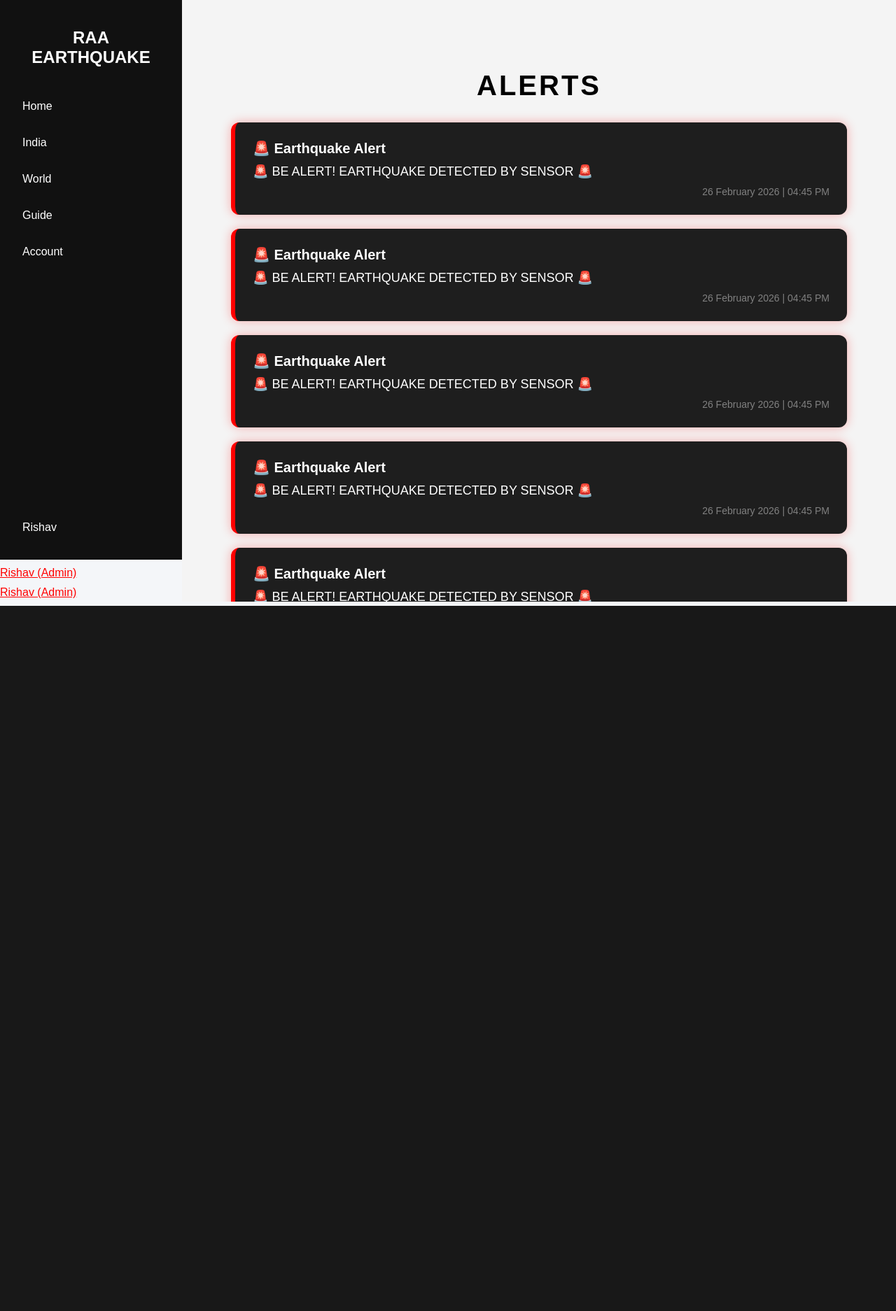
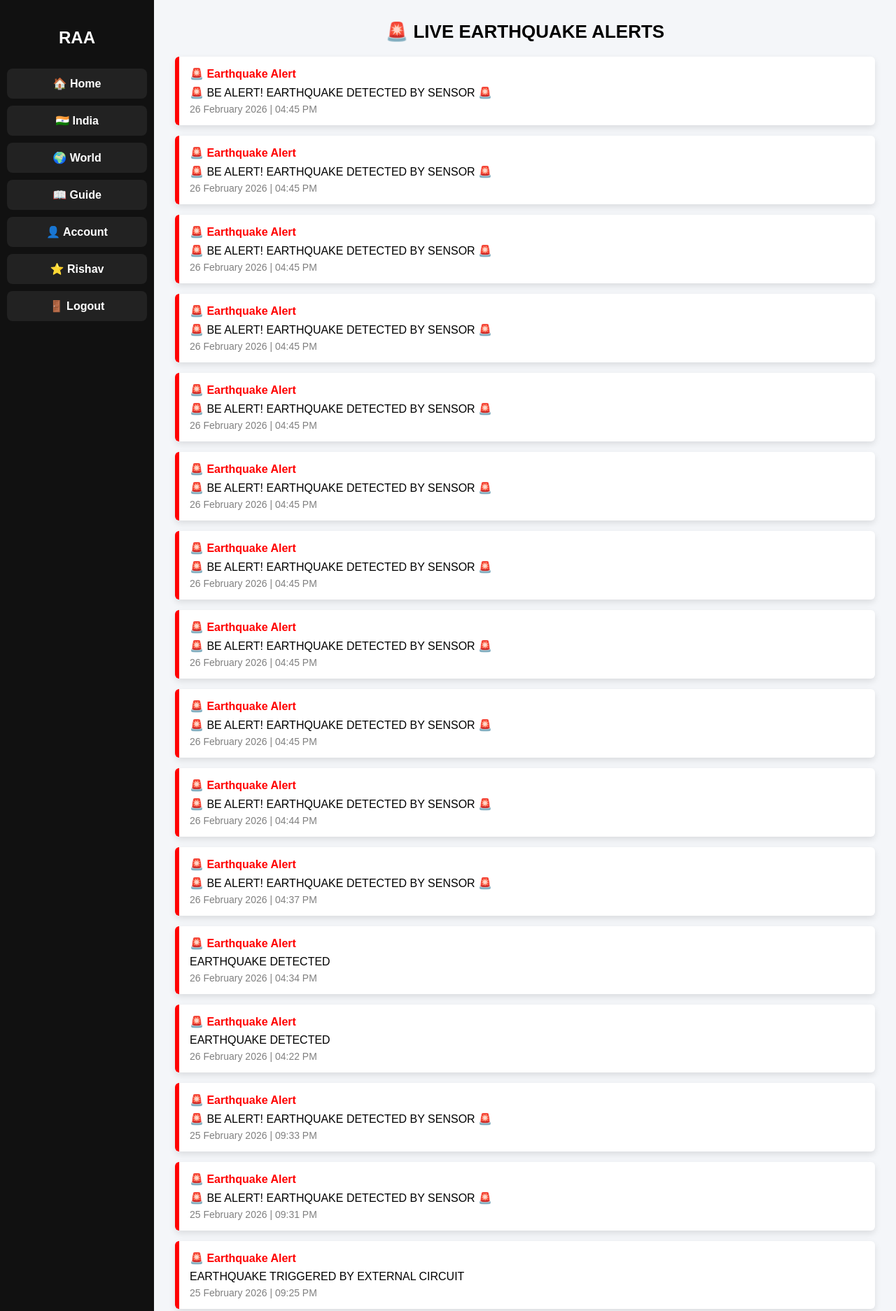
Before and after one commit to jhakalikant812-source/raa-earthquake, a Flask app: page / in a window 1280 px wide. Shown: the top 1874 px of the page at 70% size. Before the commit the page ends 866 px from the top, so only its background shows below. Run offline with Flask 3, Linux system fonts and the light colour scheme; a user stored in the database is signed in; data comes from the database, SQL or seed files in the repository.

Commit message:
Updated index with live refresh

```diff
--- a/app.py
+++ b/app.py
@@ -71,6 +71,36 @@ def send_alert():
     print("🚨 ALERT SAVED:", message)
 
     return "OK", 200
+
+
+
+
+@app.route("/get_alerts")
+def get_alerts():
+    alerts = Alert.query.order_by(Alert.date.desc()).all()
+
+    alert_list = []
+
+    for alert in alerts:
+        ist_time = alert.date + timedelta(hours=5, minutes=30)
+
+        alert_list.append({
+            "message": alert.message,
+            "time": ist_time.strftime("%d-%m-%Y %H:%M:%S")
+        })
+
+    return {"alerts": alert_list}
+
+
+
+
+
+
+
+
+
+
+
 
 # ================= SIGNUP =================
 
--- a/static/style.css
+++ b/static/style.css
@@ -77,7 +77,7 @@ button {
 }
 
 .alert-box {
-    background: #1e1e1e;
+    background: #ebe6e6;
     padding: 25px;
     margin-bottom: 20px;
     border-radius: 12px;
@@ -150,7 +150,7 @@ body {
 /* Sidebar */
 .sidebar {
     width: 220px;
-    background: #111;
+    background: #0a0909;
     color: white;
     display: flex;
     flex-direction: column;
--- a/templates/base.html
+++ b/templates/base.html
@@ -2,46 +2,156 @@
 <html>
 <head>
     <title>RAA EARTHQUAKE</title>
-    <link rel="stylesheet" href="{{ url_for('static', filename='style.css') }}">
+
+    <style>
+        body {
+            margin: 0;
+            font-family: Arial, sans-serif;
+            background: #f4f6f9;
+        }
+
+        /* ===== Layout ===== */
+        .main-container {
+            display: flex;
+        }
+
+        /* ===== Sidebar ===== */
+        .sidebar {
+            width: 220px;
+            background: #111;
+            min-height: 100vh;
+            padding-top: 20px;
+        }
+
+        .sidebar h2 {
+            color: white;
+            text-align: center;
+            margin-bottom: 30px;
+        }
+
+        .menu-box {
+            background: #222;
+            margin: 10px;
+            padding: 12px;
+            border-radius: 8px;
+            text-align: center;
+            transition: 0.3s;
+        }
+
+        .menu-box a {
+            color: white;
+            text-decoration: none;
+            font-weight: bold;
+            display: block;
+        }
+
+        .menu-box:hover {
+            background: #ff4444;
+        }
+
+        /* ===== Content Area ===== */
+        .content {
+            flex: 1;
+            padding: 30px;
+        }
+
+        .alerts-title {
+            text-align: center;
+            font-size: 26px;
+            font-weight: bold;
+            margin-bottom: 20px;
+        }
+
+        .alert-box {
+            background: white;
+            padding: 15px;
+            margin-bottom: 15px;
+            border-left: 6px solid red;
+            box-shadow: 0 4px 10px rgba(0,0,0,0.1);
+            border-radius: 6px;
+        }
+
+        .alert-header {
+            font-weight: bold;
+            color: red;
+            margin-bottom: 8px;
+        }
+
+        .alert-message {
+            font-size: 16px;
+            margin-bottom: 6px;
+        }
+
+        .alert-time {
+            font-size: 14px;
+            color: gray;
+        }
+
+        footer {
+            text-align: center;
+            padding: 10px;
+            background: #111;
+            color: white;
+        }
+
+    </style>
 </head>
+
 <body>
 
-<div class="layout">
+<div class="main-container">
 
-    <!-- SIDEBAR -->
+    <!-- ===== Sidebar ===== -->
     <div class="sidebar">
 
-        <h2 class="logo">RAA EARTHQUAKE</h2>
+        <h2>RAA</h2>
 
-        <a href="/">Home</a>
-        <a href="/india">India</a>
-        <a href="/world">World</a>
-        <a href="/guide">Guide</a>
-        <a href="/account">Account</a>
+        <div class="menu-box">
+            <a href="/">🏠 Home</a>
+        </div>
 
-        <!-- Push Rishav to Bottom -->
-        <div class="bottom-link">
-            <a href="/rishav">Rishav</a>
+        <div class="menu-box">
+            <a href="/india">🇮🇳 India</a>
+        </div>
+
+        <div class="menu-box">
+            <a href="/world">🌍 World</a>
+        </div>
+
+        <div class="menu-box">
+            <a href="/guide">📖 Guide</a>
+        </div>
+
+        <div class="menu-box">
+            <a href="/account">👤 Account</a>
+        </div>
+
+        {% if session.get("user_email") in [
+    "bharadwajrishav8434@gmail.com",
+    "nitu9sharma9@gmail.com"
+] %}
+<div class="menu-box">
+    <a href="/rishav">⭐ Rishav</a>
+</div>
+{% endif %}
+
+        <div class="menu-box">
+            <a href="/logout">🚪 Logout</a>
         </div>
 
     </div>
 
-    <!-- MAIN CONTENT -->
-    <div class="main-content">
-        {% block content %}{% endblock %}
+    <!-- ===== Page Content ===== -->
+    <div class="content">
+        {% block content %}
+        {% endblock %}
     </div>
 
 </div>
 
+<footer>
+    © 2026 RAA Earthquake | Developed by Kalikant
+</footer>
+
 </body>
-
-
-{% if session.get("is_admin") %}
-    <a href="/admin">Rishav (Admin)</a>
-{% endif %}
-
-
-{% if session.get("user_email") == "bharadwajrishav8434@gmail.com"
-   or session.get("user_email") == "nitu9sharma9@gmail.com" %}
-    <a href="/rishav">Rishav (Admin)</a>
-{% endif %}
+</html>
--- a/templates/index.html
+++ b/templates/index.html
@@ -5,8 +5,10 @@
 <div class="home-container">
 
     <div class="alerts-title">
-        ALERTS
+        🚨 LIVE EARTHQUAKE ALERTS
     </div>
+
+    <div id="alert-container">
 
         {% if alerts %}
             {% for alert in alerts %}
@@ -32,4 +34,41 @@
 
     </div>
 
+</div>
+
+<!-- 🔥 AUTO REFRESH SCRIPT -->
+<script>
+function fetchAlerts() {
+    fetch("/get_alerts")
+    .then(response => response.json())
+    .then(data => {
+
+        let container = document.getElementById("alert-container");
+        container.innerHTML = "";
+
+        if (data.alerts.length === 0) {
+            container.innerHTML = "<p style='text-align:center;'>No alerts available.</p>";
+            return;
+        }
+
+        data.alerts.forEach(alert => {
+
+            let box = document.createElement("div");
+            box.className = "alert-box";
+
+            box.innerHTML = `
+                <div class="alert-header">🚨 Earthquake Alert</div>
+                <div class="alert-message">${alert.message}</div>
+                <div class="alert-time">${alert.time}</div>
+            `;
+
+            container.appendChild(box);
+        });
+    });
+}
+
+// Refresh every 5 seconds
+setInterval(fetchAlerts, 5000);
+</script>
+
 {% endblock %}
```
Lines whose indentation alone changed are shown as unchanged.
